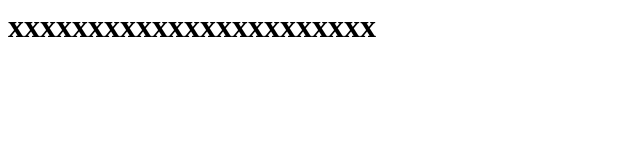
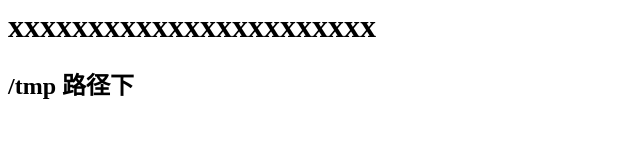
Before and after one commit to victorM1/create, a plain HTML site: page index.html in a window 1280 px wide. Shown: the whole page, without its empty margins (0-640 px from the left). Drawn offline with Linux system fonts and the light colour scheme.

Commit message:
from /tmp

```diff
--- a/index.html
+++ b/index.html
@@ -1 +1,2 @@
 <h1>xxxxxxxxxxxxxxxxxxxxxxx<h2>
+/tmp 路径下
```
